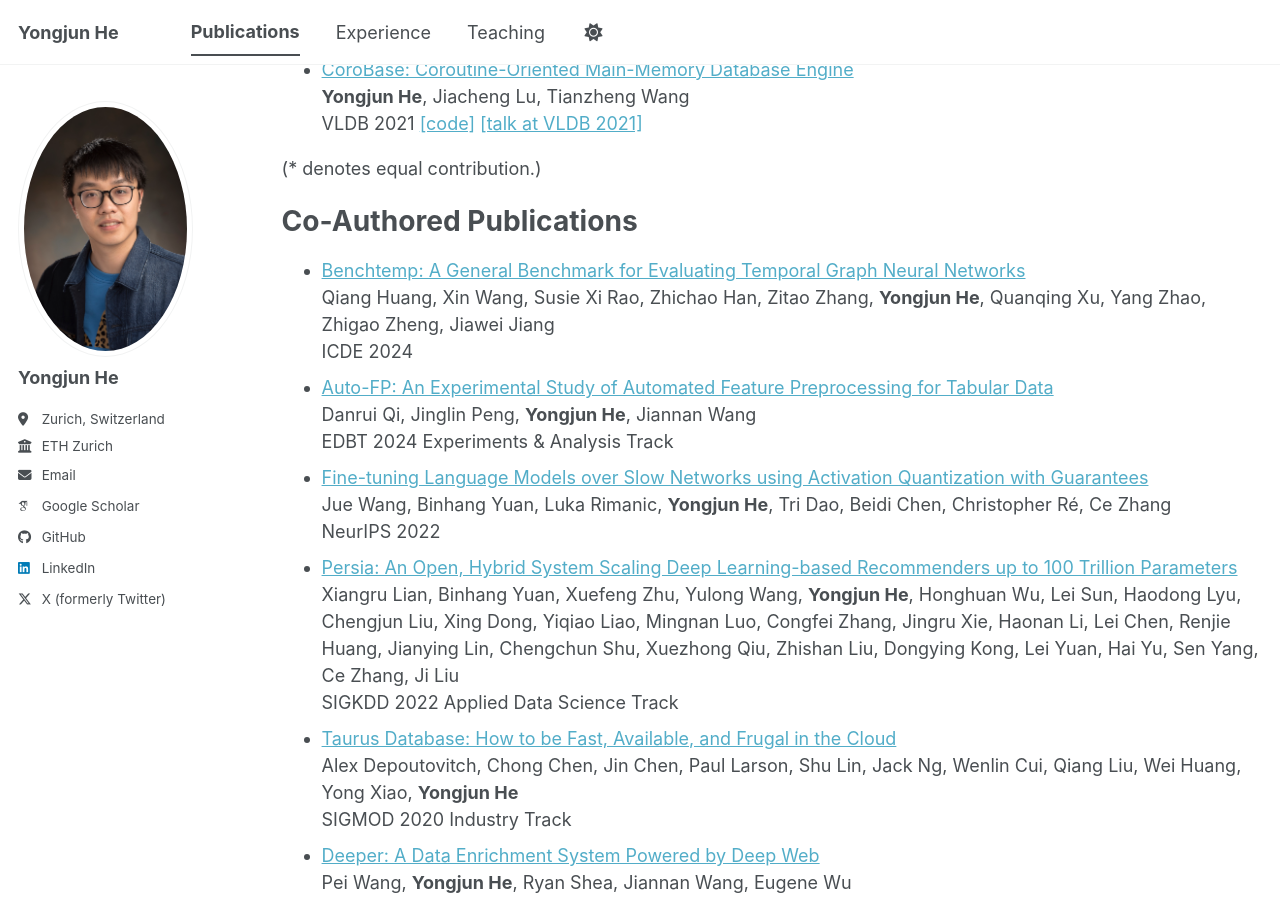
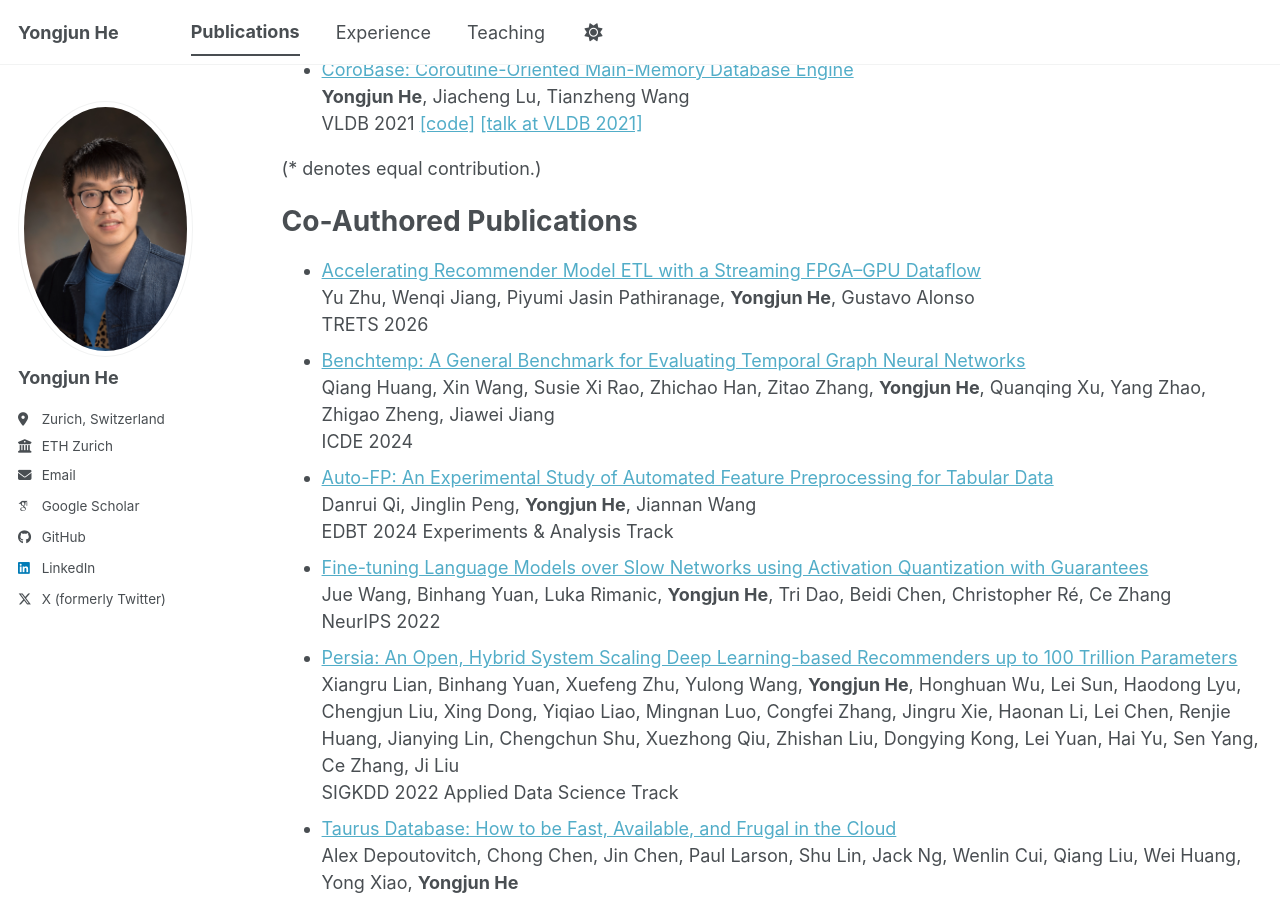
Before and after one commit to YongjunHe/YongjunHe.github.io, a Jekyll site: the page built from _pages/publications.md, in a window 1280 px wide and 900 px high, scrolled down 552 px. Built offline with Jekyll 4.4.1, drawn with Linux system fonts in a browser that asks for light colours; some web fonts are replaced; a script bundle is joined from its source files by our own code; library files that are not in the unit come from our copies.

Commit message:
Add new co-authored publication entry
Added a new co-authored publication entry to the list.

```diff
--- a/_pages/publications.md
+++ b/_pages/publications.md
@@ -27,6 +27,9 @@ First Author Publications
 
 Co-Authored Publications
 ======
+* [Accelerating Recommender Model ETL with a Streaming FPGA–GPU Dataflow](https://arxiv.org/abs/2501.12032)
+  Yu Zhu, Wenqi Jiang, Piyumi Jasin Pathiranage, **Yongjun He**, Gustavo Alonso
+  TRETS 2026
 * [Benchtemp: A General Benchmark for Evaluating Temporal Graph Neural Networks](https://ieeexplore.ieee.org/document/10597888)
   Qiang Huang, Xin Wang, Susie Xi Rao, Zhichao Han, Zitao Zhang, **Yongjun He**, Quanqing Xu, Yang Zhao, Zhigao Zheng, Jiawei Jiang
   ICDE 2024
```
